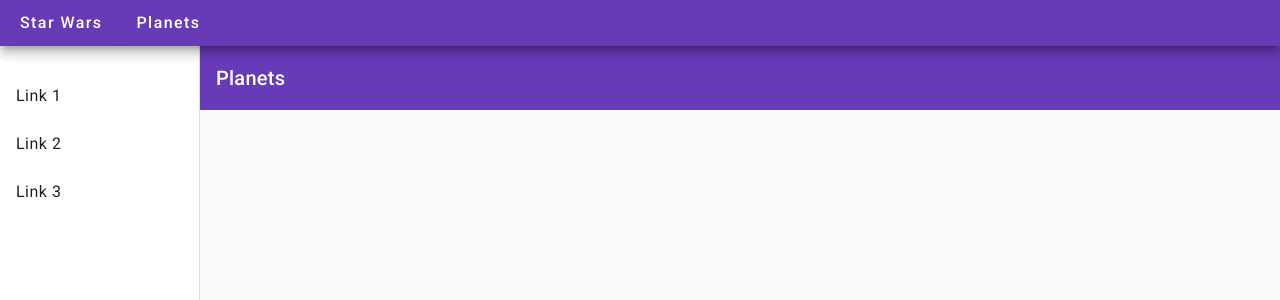
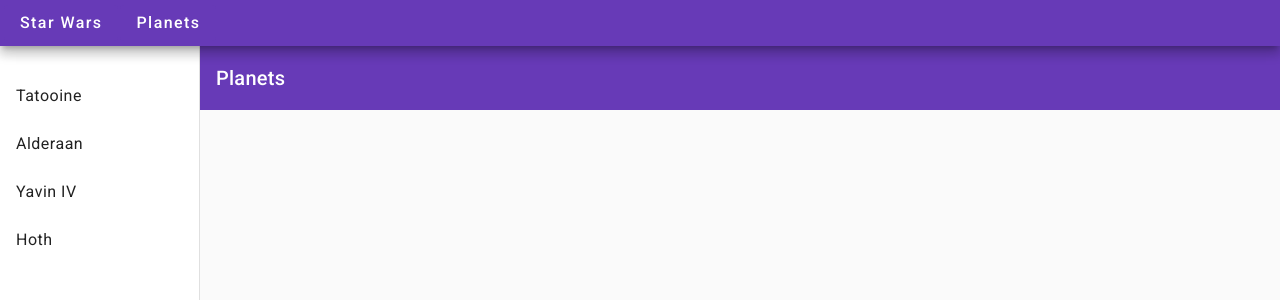
Before and after one commit to tizianvd/star-wars, an Angular app: page /planets in a window 1280 px wide. Shown: the top 300 px of the page. Built offline with nearby package versions, Linux system fonts and the light colour scheme.

Commit message:
Add Planets to menu list

```diff
--- a/src/app/planets/planets.component.html
+++ b/src/app/planets/planets.component.html
@@ -5,9 +5,7 @@
       [opened]="(isHandset$ | async) === false">
     <mat-toolbar>Menu</mat-toolbar>
     <mat-nav-list>
-      <a mat-list-item href="#">Link 1</a>
-      <a mat-list-item href="#">Link 2</a>
-      <a mat-list-item href="#">Link 3</a>
+      <a mat-list-item *ngFor="let planet of planets" href="#">{{planet.name}}</a>
     </mat-nav-list>
   </mat-sidenav>
   <mat-sidenav-content>
--- a/src/app/planets/planets.component.ts
+++ b/src/app/planets/planets.component.ts
@@ -1,14 +1,16 @@
-import { Component } from '@angular/core';
+import { Component, OnInit } from '@angular/core';
 import { BreakpointObserver, Breakpoints } from '@angular/cdk/layout';
 import { Observable } from 'rxjs';
 import { map, shareReplay } from 'rxjs/operators';
+import { StarWarsDataService } from '../star-wars-data.service';
+import { Planet } from '../planet';
 
 @Component({
   selector: 'app-planets',
   templateUrl: './planets.component.html',
   styleUrls: ['./planets.component.css']
 })
-export class PlanetsComponent {
+export class PlanetsComponent implements OnInit {
 
   isHandset$: Observable<boolean> = this.breakpointObserver.observe(Breakpoints.Handset)
     .pipe(
@@ -16,6 +18,18 @@
       shareReplay()
     );
 
-  constructor(private breakpointObserver: BreakpointObserver) {}
+  planets!: Planet[];
+  constructor(
+    private breakpointObserver: BreakpointObserver,
+    private dataService: StarWarsDataService
+            ) {}
+
+  getPlanets(): void {
+    this.planets = this.dataService.getPlanets();
+  }
+
+  ngOnInit() {
+    this.getPlanets();
+  }
 
 }
--- a/src/app/star-wars-data.service.ts
+++ b/src/app/star-wars-data.service.ts
@@ -9,4 +9,8 @@
 
   constructor() { }
 
+  getPlanets(): Planet[] {
+    return PLANETS;
+  }
+
 }
```
